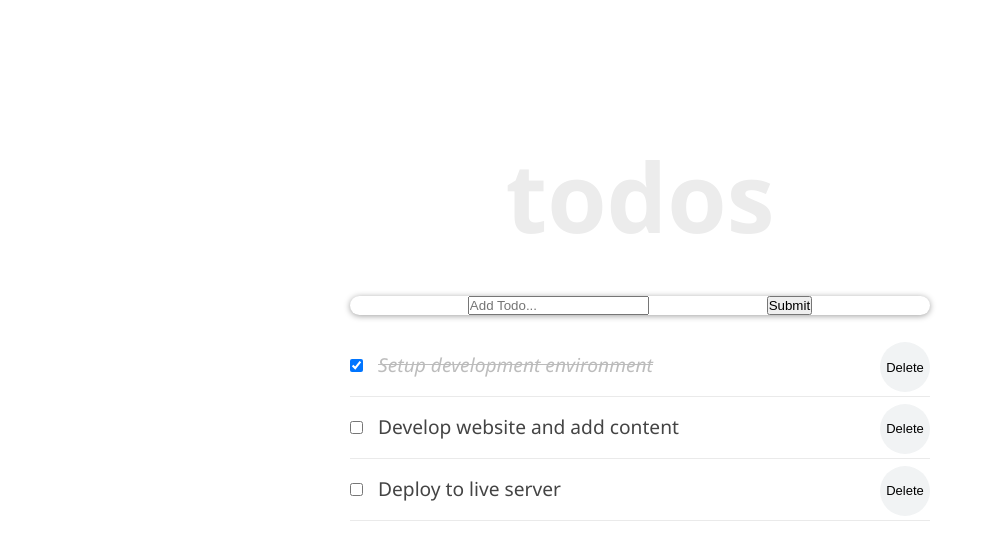
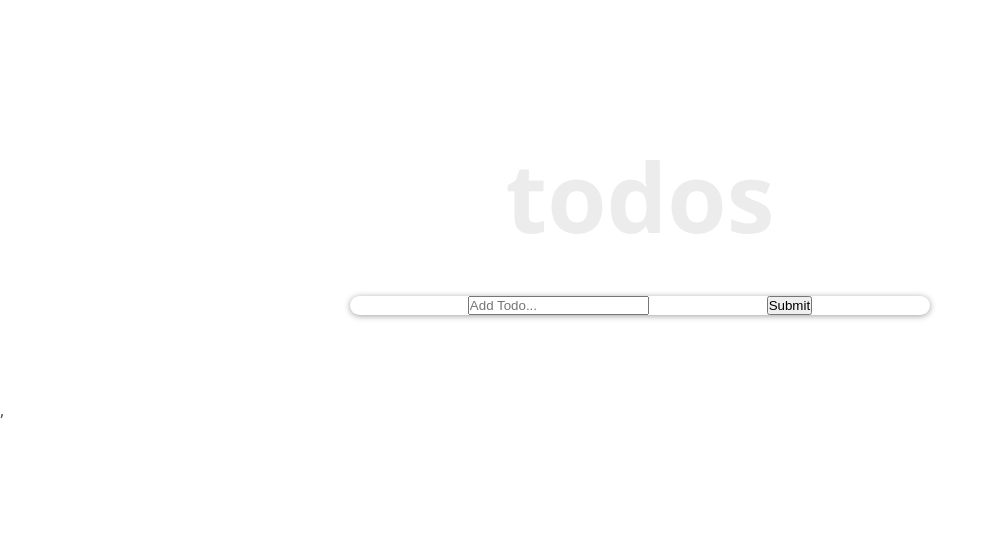
Before and after one commit to cwaku/react-todo-app, a React (Create React App) app: page / in a window 1280 px wide. Shown: the top 560 px of the page, without its empty margins (0-996 px from the left). Built offline with nearby package versions, Linux system fonts and the light colour scheme.

Commit message:
Add lifecycle

```diff
--- a/src/components/TodoContainer.js
+++ b/src/components/TodoContainer.js
@@ -6,24 +6,9 @@
 
 class TodoContainer extends React.Component {
   state = {
-    todos: [
-      {
-        id: uuidv4(),
-        title: "Setup development environment",
-        completed: true,
-      },
-      {
-        id: uuidv4(),
-        title: "Develop website and add content",
-        completed: false,
-      },
-      {
-        id: uuidv4(),
-        title: "Deploy to live server",
-        completed: false,
-      },
-    ],
+    todos: [],
   };
+
   handleChange = (id) => {
     this.setState((prevState) => ({
       todos: prevState.todos.map((todo) => {
@@ -40,32 +25,47 @@
 
   delTodo = (id) => {
     this.setState({
-      todos: [
-        ...this.state.todos.filter(todo => todo.id !== id),
-      ]
-    })
+      todos: [...this.state.todos.filter((todo) => todo.id !== id)],
+    });
   };
 
-  addTodoItem = title => {
+  addTodoItem = (title) => {
     const newTodo = {
       id: uuidv4(),
       title: title,
       completed: false,
     };
     this.setState({
-      todos: [...this.state.todos, newTodo]
-    })
+      todos: [...this.state.todos, newTodo],
+    });
   };
 
   setUpdate = (updatedTitle, id) => {
     this.setState({
-      todos: this.state.todos.map(todo => {
+      todos: this.state.todos.map((todo) => {
         if (todo.id === id) {
-          todo.title = updatedTitle
+          todo.title = updatedTitle;
         }
-        return todo
+        return todo;
       }),
-    })
+    });
+  };
+
+  componentDidMount() {
+    const temp = localStorage.getItem("todos");
+    const loadedTodos = JSON.parse(temp);
+    if (loadedTodos) {
+      this.setState({
+        todos: loadedTodos,
+      });
+    }
+  }
+
+  componentDidUpdate(prevProps, prevState) {
+    if (prevState.todos !== this.state.todos) {
+      const temp = JSON.stringify(this.state.todos);
+      localStorage.setItem("todos", temp);
+    }
   }
 
   render() {
--- a/src/components/TodoItem.js
+++ b/src/components/TodoItem.js
@@ -16,6 +16,10 @@
     if (event.key === "Enter") {
       this.setState({ editing: false })
     }
+  }
+
+  componentWillUnmount() {
+    console.log("Cleaning up...")
   }
 
   render() {
```
Lines whose indentation alone changed are shown as unchanged.
